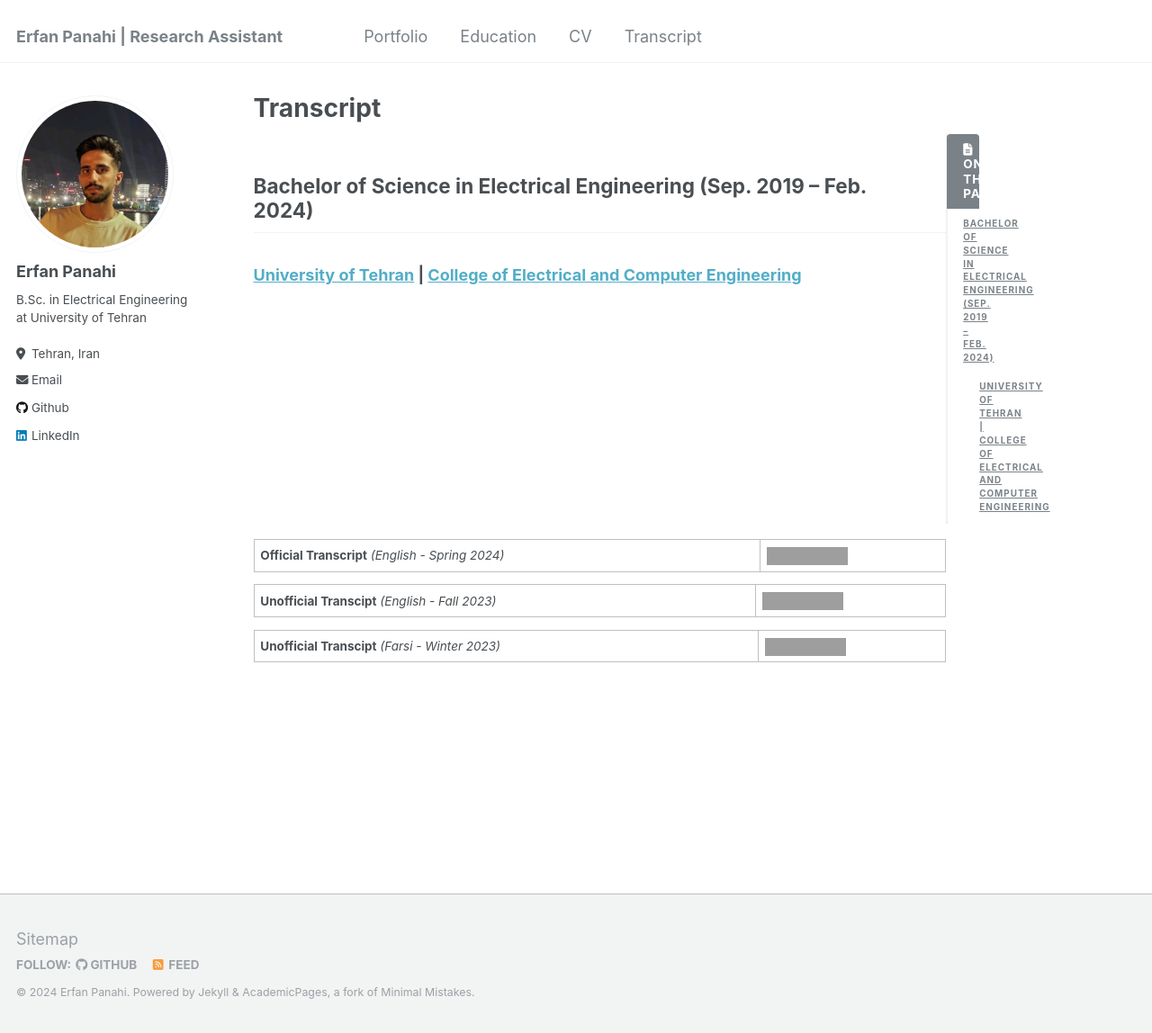
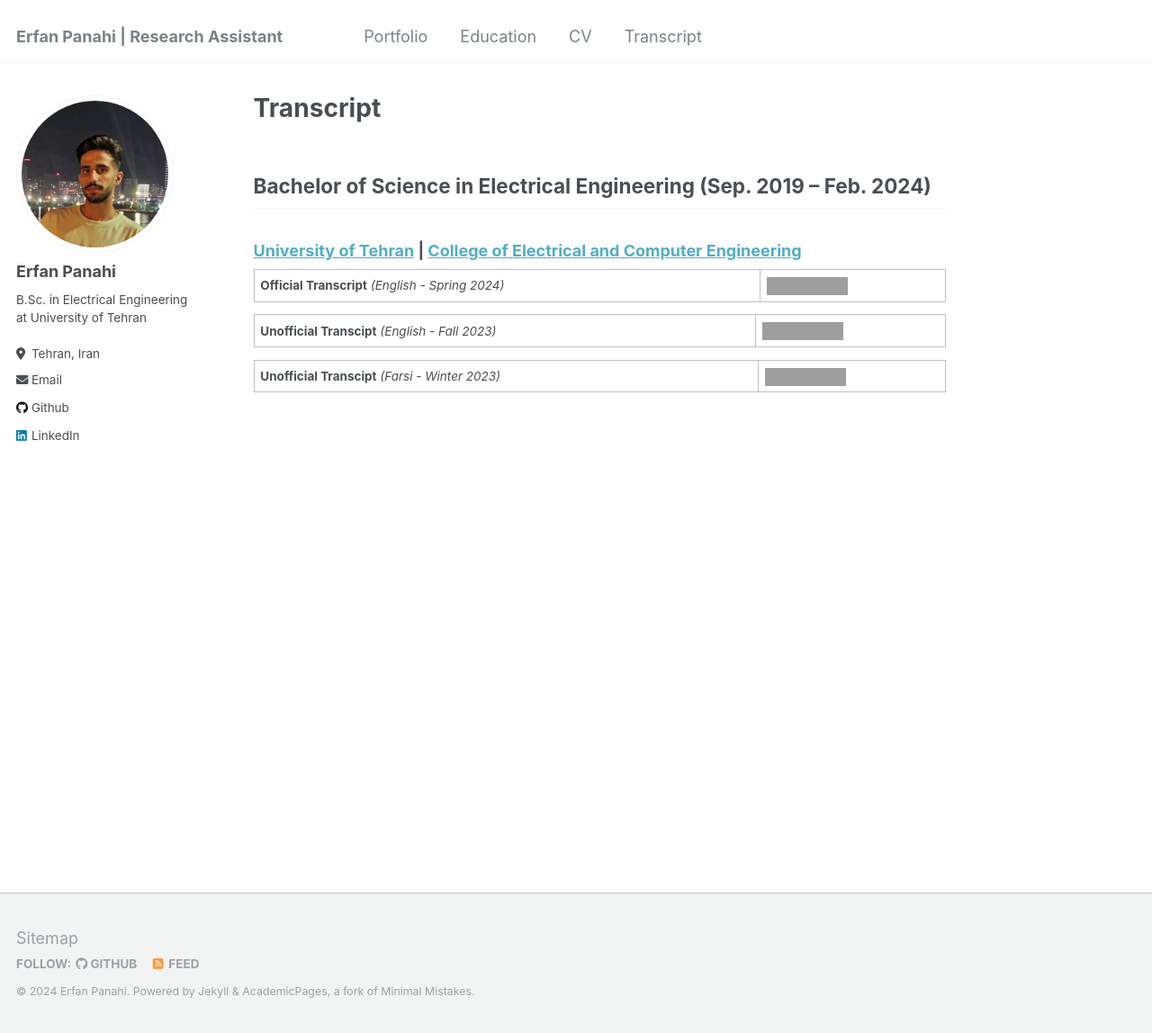
Before and after one commit to ErfanPanahi/ErfanPanahi.github.io, a Jekyll site: the page built from _pages/transcript.md, in a window 1280 px wide and 1148 px high. Shown: the whole window at 90% size. Built offline with Jekyll 4.4.1, drawn with Linux system fonts in a browser that asks for light colours; grey boxes are pictures that could not be loaded.

Commit message:
Update transcript.md

```diff
--- a/_pages/transcript.md
+++ b/_pages/transcript.md
@@ -4,9 +4,6 @@ permalink: /transcript/
 
 ---
 
-
-{% include base_path %}
-{% include toc %}
 
 ## Bachelor of Science in Electrical Engineering (Sep. 2019 – Feb. 2024)
 
```
